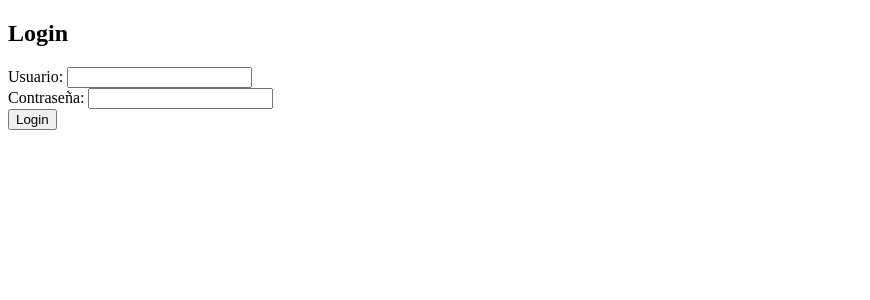
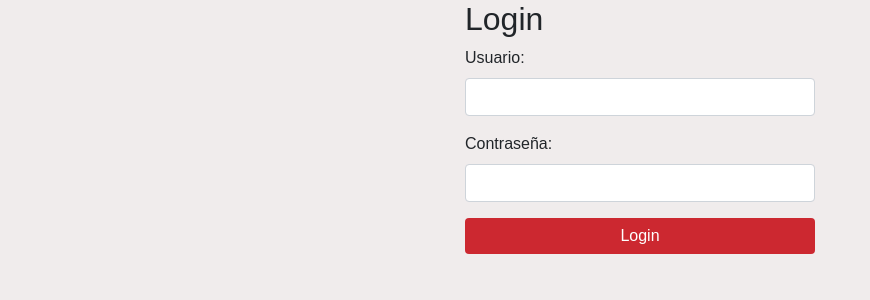
Before and after one commit to gooowiyo/RepoProyectoSistemas2-ServiStar, a Django app: page /accounts/login/ in a window 1280 px wide. Shown: the top 300 px of the page, without its empty margins (0-870 px from the left). Run offline with Django 5.2, Linux system fonts and the light colour scheme; some libraries are stand-ins or nearby versions.

Commit message:
Que alguien mas lo implemente
falla el momento de agregar el login no puedo, que alguien lo haga

```diff
--- a/servistar/accounts/templates/accounts/login.html
+++ b/servistar/accounts/templates/accounts/login.html
@@ -1,27 +1,45 @@
 <!-- accounts/templates/accounts/login.html -->
+{% load static %}
 <!DOCTYPE html>
 <html>
 <head>
+    <meta charset="UTF-8">
+    <meta name="viewport" content="width=device-width, initial-scale=1.0">
     <title>Login</title>
+    <!-- Bootstrap CSS -->
+    <link rel="stylesheet" href="https://maxcdn.bootstrapcdn.com/bootstrap/4.5.2/css/bootstrap.min.css">
+    <!-- Tu archivo CSS (ajusta la ruta según tu estructura de proyecto) -->
+    <link rel="stylesheet" href="{% static 'estilos/login.css' %}">
 </head>
 <body>
+    <div class="container login-container">
+        <div class="row justify-content-center">
+            <div class="col-md-6 col-lg-4">
+                <div class="login-card">
                     <h2>Login</h2>
                     <form method="post">
                         {% csrf_token %}
+                        <div class="form-group">
                             <label for="username">Usuario:</label>
-        <input type="text" id="username" name="username" required>
-        <br>
+                            <input type="text" id="username" name="username" required class="form-control">
+                        </div>
+                        <div class="form-group">
                             <label for="password">Contraseña:</label>
-        <input type="password" id="password" name="password" required>
-        <br>
-        <button type="submit">Login</button>
+                            <input type="password" id="password" name="password" required class="form-control">
+                        </div>
+                        <button type="submit" class="btn btn-custom btn-block">Login</button>
                     </form>
                     {% if messages %}
-        <ul>
+                        <ul class="mt-3">
                             {% for message in messages %}
-                <li>{{ message }}</li>
+                                <li class="text-danger">{{ message }}</li>
                             {% endfor %}
                         </ul>
                     {% endif %}
+                </div>
+            </div>
+        </div>
+    </div>
+
 </body>
 </html>
--- a/servistar/accounts/views.py
+++ b/servistar/accounts/views.py
@@ -23,7 +23,7 @@ def login_view(request):
                     return redirect('pagina_calidad')
         else:
             messages.error(request, 'Usuario o contraseña incorrectos')
-    return render(request, 'accounts/login.html')
+    return render(request, 'accounts/login.html', {})
 
 def logout_view(request):
     logout(request)
--- /dev/null
+++ b/servistar/estilos/login.css
@@ -0,0 +1,40 @@
+/* Paleta de colores:
+   #CC2830 (rojo principal),
+   #CB2004 (rojo variante),
+   #A52A2A (marrón),
+   #F0ECEC (fondo claro),
+   #E8D5C3 (beige) */
+body {
+    background-color: #F0ECEC; /* Fondo general */
+    font-family: Arial, sans-serif;
+}
+
+.index-container {
+    margin-top: 100px;
+}
+
+.index-card {
+    background-color: #E8D5C3; /* Color beige */
+    padding: 30px;
+    border-radius: 10px;
+    box-shadow: 0 2px 10px rgba(0,0,0,0.1);
+}
+
+.index-card h2 {
+    color: #CC2830; /* Rojo principal */
+    margin-bottom: 20px;
+}
+
+.index-card p {
+    color: #A52A2A; /* Marrón para texto */
+}
+
+.btn-custom {
+    background-color: #CC2830; /* Botón rojo */
+    color: #fff;
+    border: none;
+}
+
+.btn-custom:hover {
+    background-color: #CB2004; /* Otra variación de rojo */
+}
--- a/servistar/servistar/settings.py
+++ b/servistar/servistar/settings.py
@@ -116,7 +116,11 @@ USE_TZ = True
 # Static files (CSS, JavaScript, Images)
 # https://docs.djangoproject.com/en/5.1/howto/static-files/
 
-STATIC_URL = 'static/'
+STATIC_URL = '/static/'
+
+STATICFILES_DIRS = [
+    BASE_DIR / "static",
+]
 
 # Default primary key field type
 # https://docs.djangoproject.com/en/5.1/ref/settings/#default-auto-field
```
Lines whose indentation alone changed are shown as unchanged.
